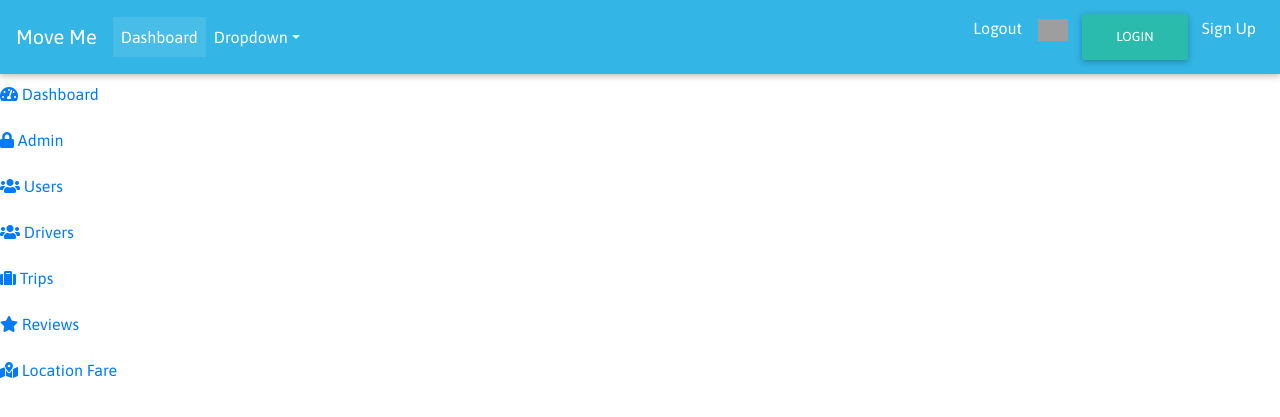
After one commit to peter-wachira/Move-Me-, a Django app: page /dashboard/ in a window 1280 px wide. The commit adds this page. Shown: the top 417 px of the page. Run offline with Django 3.2, Linux system fonts and the light colour scheme; some libraries are stand-ins or nearby versions; grey boxes are pictures that could not be loaded.

Commit message:
Created a navbar and side-bar menu interface.

```diff
--- a/move/urls.py
+++ b/move/urls.py
@@ -13,9 +13,10 @@ Including another URLconf
     1. Import the include() function: from django.conf.urls import url, include
     2. Add a URL to urlpatterns:  url(r'^blog/', include('blog.urls'))
 """
-from django.conf.urls import url
+from django.conf.urls import url,include
 from django.contrib import admin
 
 urlpatterns = [
     url(r'^admin/', admin.site.urls),
+    url(r'',include('web_dashboard.urls')),
 ]
--- a/static/css/aisa.css
+++ b/static/css/aisa.css
@@ -0,0 +1,4 @@
+body{
+  font-family: 'Asap', sans-serif;
+  /* font-family: 'Abril Fatface', cursive; */
+}
--- a/static/js/aisa.js
+++ b/static/js/aisa.js
@@ -0,0 +1,14 @@
+$(document).ready(function(){
+
+  demo.initChartist();
+
+  $.notify({
+      icon: 'pe-7s-gift',
+      message: "Move Me, make a relocation experience easier and better than has ever been."
+
+    },{
+        type: 'info',
+        timer: 4000
+    });
+
+});
--- a/web_dashboard/templates/base.html
+++ b/web_dashboard/templates/base.html
@@ -6,20 +6,50 @@
 <head>
   <meta charset="UTF-8">
   <meta name="viewport" content="width=device-width, initial-scale=1.0">
-
+  {% if title %}
+    <title>{{title}}</title>
+  {% else %}
   <title>Move Me</title>
+  {% endif %}
 </head>
 {% block styles %}
   {% bootstrap_css %}
+  <!--Google fonts-->
+  <link href="https://fonts.googleapis.com/css?family=Abril+Fatface|Asap&display=swap" rel="stylesheet">
+  <!--End of fonts-->
+
+  <!-- Font Awesome -->
+<link rel="stylesheet" href="https://use.fontawesome.com/releases/v5.8.1/css/all.css">
+<!-- Bootstrap core CSS -->
+<link href="https://cdnjs.cloudflare.com/ajax/libs/twitter-bootstrap/4.3.1/css/bootstrap.min.css" rel="stylesheet">
+<!-- Material Design Bootstrap -->
+<link href="https://cdnjs.cloudflare.com/ajax/libs/mdbootstrap/4.8.0/css/mdb.min.css" rel="stylesheet">
 
   <link rel="stylesheet" href="{% static 'css/aisa.css'%}">
 {% endblock %}
 <body>
+  {% include 'navbar.html' %}
+
   {% block content %}
   {% endblock %}
 
   {% block scripts %}
     {% bootstrap_javascript %}
+
+    <!-- JQuery -->
+<script type="text/javascript" src="https://cdnjs.cloudflare.com/ajax/libs/jquery/3.4.0/jquery.min.js"></script>
+<!-- Bootstrap tooltips -->
+<script type="text/javascript" src="https://cdnjs.cloudflare.com/ajax/libs/popper.js/1.14.4/umd/popper.min.js"></script>
+<!-- Bootstrap core JavaScript -->
+<script type="text/javascript" src="https://cdnjs.cloudflare.com/ajax/libs/twitter-bootstrap/4.3.1/js/bootstrap.min.js"></script>
+<!-- MDB core JavaScript -->
+<script type="text/javascript" src="https://cdnjs.cloudflare.com/ajax/libs/mdbootstrap/4.8.0/js/mdb.min.js"></script>
+
+<script src="https://code.jquery.com/jquery-3.3.1.slim.min.js" integrity="sha384-q8i/X+965DzO0rT7abK41JStQIAqVgRVzpbzo5smXKp4YfRvH+8abtTE1Pi6jizo" crossorigin="anonymous"></script>
+<script src="https://cdnjs.cloudflare.com/ajax/libs/popper.js/1.14.7/umd/popper.min.js" integrity="sha384-UO2eT0CpHqdSJQ6hJty5KVphtPhzWj9WO1clHTMGa3JDZwrnQq4sF86dIHNDz0W1" crossorigin="anonymous"></script>
+<script src="https://stackpath.bootstrapcdn.com/bootstrap/4.3.1/js/bootstrap.min.js" integrity="sha384-JjSmVgyd0p3pXB1rRibZUAYoIIy6OrQ6VrjIEaFf/nJGzIxFDsf4x0xIM+B07jRM" crossorigin="anonymous"></script>
+
+
     <script type="text/javascript" src="{% static 'js/aisa.js' %}"></script>
   {% endblock %}
 
--- a/web_dashboard/templates/dashboard.html
+++ b/web_dashboard/templates/dashboard.html
@@ -0,0 +1,7 @@
+{% extends 'base.html' %}
+
+{% block content %}
+
+
+
+{% endblock %}
--- /dev/null
+++ b/web_dashboard/templates/navbar.html
@@ -0,0 +1,74 @@
+<nav class="navbar navbar-expand-lg navbar-dark info-color">
+    <a class="navbar-brand" href="#">Move Me</a>
+    <button class="navbar-toggler" type="button" data-toggle="collapse" data-target="#navbarSupportedContent" aria-controls="navbarSupportedContent" aria-expanded="false" aria-label="Toggle navigation">
+        <span class="navbar-toggler-icon"><svg xmlns="http://www.w3.org/2000/svg" x="0px" y="0px"
+            width="24" height="24"
+            viewBox="0 0 172 172"
+            style=" fill:#000000;"><g fill="none" fill-rule="nonzero" stroke="none" stroke-width="1" stroke-linecap="butt" stroke-linejoin="miter" stroke-miterlimit="10" stroke-dasharray="" stroke-dashoffset="0" font-family="none" font-weight="none" font-size="none" text-anchor="none" style="mix-blend-mode: normal"><path d="M0,172v-172h172v172z" fill="none"></path><g fill="#00adb5"><path d="M14.33333,35.83333v14.33333h143.33333v-14.33333zM14.33333,78.83333v14.33333h143.33333v-14.33333zM14.33333,121.83333v14.33333h143.33333v-14.33333z"></path></g></g></svg></span>
+    </button>
+    <div class="collapse navbar-collapse" id="navbarSupportedContent">
+        <ul class="navbar-nav mr-auto">
+            <li class="nav-item active">
+               <a class="nav-link waves-effect waves-light" href="#">Dashboard<span class="sr-only">(current)</span></a>
+            </li>
+
+            <li class="nav-item dropdown">
+                <a class="nav-link dropdown-toggle waves-effect waves-light" id="navbarDropdownMenuLink"               data-toggle="dropdown" aria-haspopup="true" aria-expanded="false">Dropdown</a>
+                <div class="dropdown-menu dropdown-info" aria-labelledby="navbarDropdownMenuLink">
+                    <a class="dropdown-item waves-effect waves-light" href="#">Action</a>
+                    <a class="dropdown-item waves-effect waves-light" href="#">Another action</a>
+                    <a class="dropdown-item waves-effect waves-light" href="#">Something else here</a>
+                </div>
+            </li>
+        </ul>
+        <ul class="navbar-nav ml-auto">
+
+
+          <li class="nav-item">
+              <a class="nav-link waves-effect waves-light" href="" id="out">Logout</a>
+          </li>
+          <li class="nav-item" id="p-icon">
+              <a class="nav-link waves-effect waves-light" href="" ><img src="https://img.icons8.com/material-rounded/24/000000/user.png" width="30"></a>
+          </li>
+
+          <li class="nav-item">
+              <a class='btn btn-default' href="" id="in">Login</a>
+          </li>
+
+          <li class="nav-item">
+              <a class="nav-link waves-effect waves-light" href="" id="signup">Sign Up</a>
+          </li>
+
+        </ul>
+    </div>
+</nav>
+
+<div class="wrapper d-flex">
+    <div class="sideMenu">
+        <div class="sidebar">
+            <ul class="navbar-nav">
+                <li class="nav-item"><a href="#" class="nav-link"><i class="fas fa-tachometer-alt" aria-hidden="true"></i>
+                    <span class="text">Dashboard</span>
+                </a></li>
+                <li class="nav-item"><a href="#" class="nav-link"><i class="fas fa-lock" aria-hidden="true"></i>
+                    <span class="text">Admin</span>
+                </a></li>
+                <li class="nav-item"><a href="#" class="nav-link"><i class="fas fa-users" aria-hidden="true"></i>
+                    <span class="text">Users</span>
+                </a></li>
+                <li class="nav-item"><a href="#" class="nav-link"><i class="fas fa-users" aria-hidden="true"></i>
+                    <span class="text">Drivers</span>
+                </a></li>
+                <li class="nav-item"><a href="#" class="nav-link"><i class="fas fa-suitcase" aria-hidden="true"></i>
+                    <span class="text">Trips</span>
+                </a></li>
+                <li class="nav-item"><a href="#" class="nav-link"><i class="fas fa-star" aria-hidden="true"></i>
+                    <span class="text">Reviews</span>
+                </a></li>
+                <li class="nav-item"><a href="#" class="nav-link"><i class="fas fa-map-marked-alt"></i>
+                    <span class="text">Location Fare</span>
+                </a></li>
+            </ul>
+        </div>
+    </div>
+</div>
--- a/web_dashboard/urls.py
+++ b/web_dashboard/urls.py
@@ -3,5 +3,5 @@ from django.conf.urls import url,include
 
 #urls defination to navigate through the pages
 urlpatterns=[
-  url(r'^dashboard/',views.dashboard,name='dashboard')
+  url(r'^dashboard/',views.dashboard,name='dashboard'),
 ]
```
Also changed, not shown: move/settings.py (+6 -2 lines), db.sqlite3 (added).
